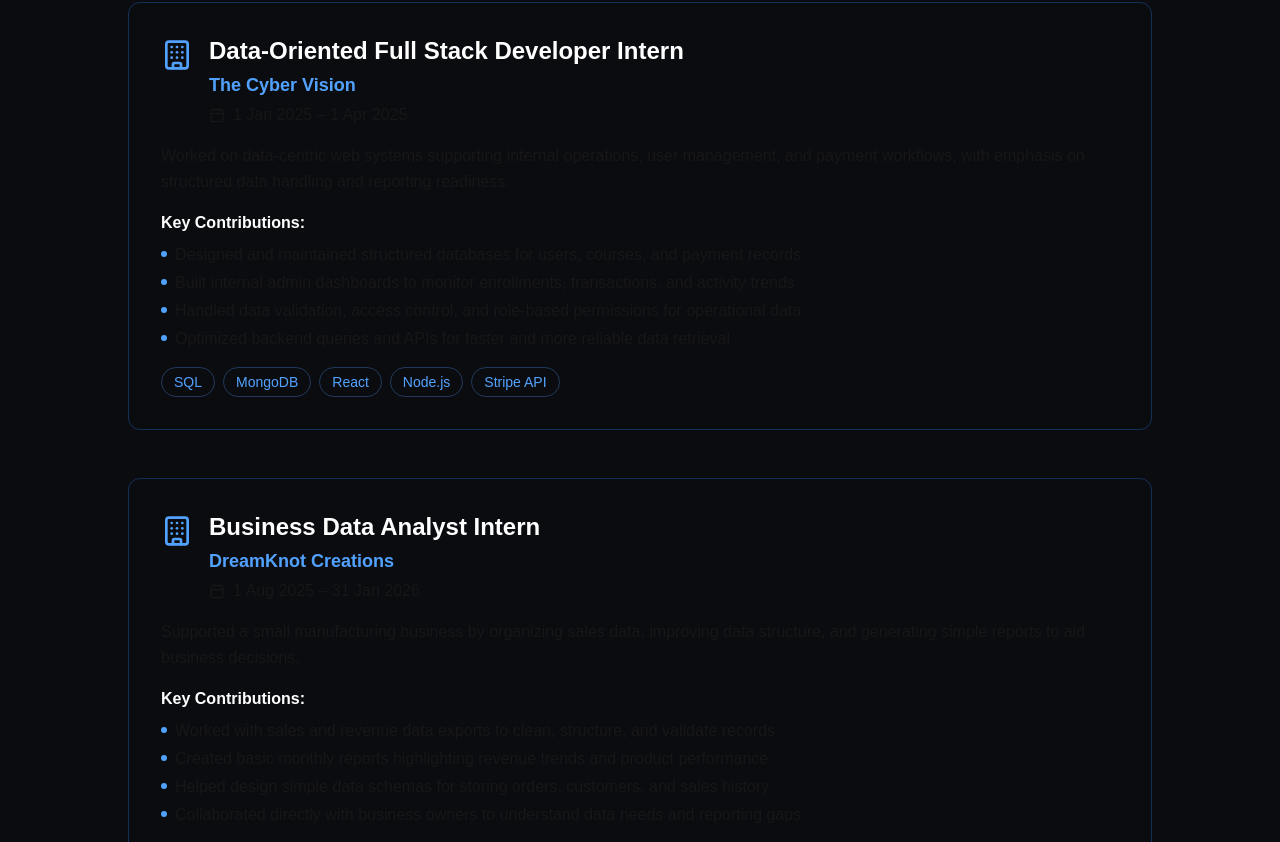
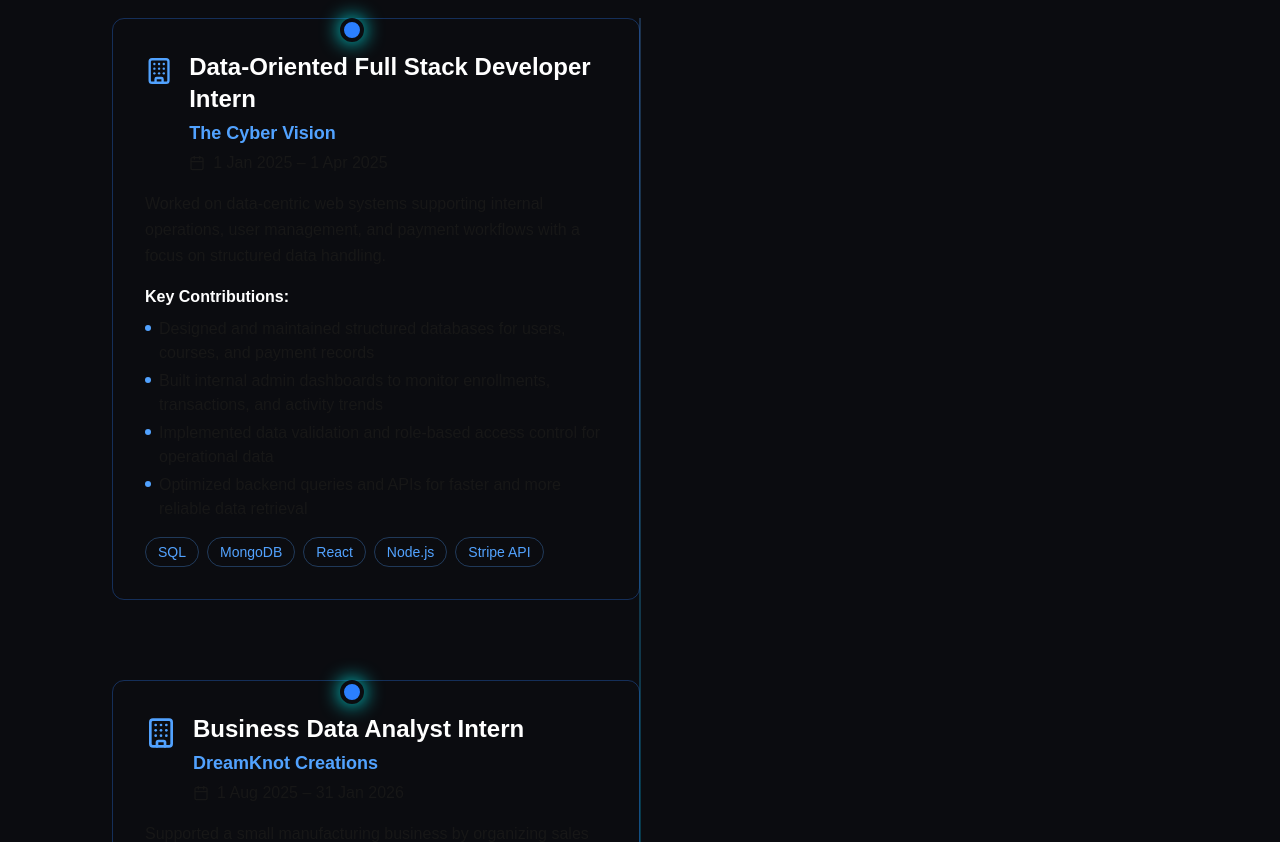
Before and after one commit to akshatChaudhary239/portfolio, a Next.js app: page / in a window 1280 px wide. Shown: the part 1958-2800 px from the top of the page. Built offline with nearby package versions, Linux system fonts and the light colour scheme.

Commit message:
"updated"

```diff
--- a/src/components/Experiencesection.tsx
+++ b/src/components/Experiencesection.tsx
@@ -14,11 +14,11 @@
       position: "Data-Oriented Full Stack Developer Intern",
       period: "1 Jan 2025 – 1 Apr 2025",
       description:
-        "Worked on data-centric web systems supporting internal operations, user management, and payment workflows, with emphasis on structured data handling and reporting readiness.",
+        "Worked on data-centric web systems supporting internal operations, user management, and payment workflows with a focus on structured data handling.",
       achievements: [
         "Designed and maintained structured databases for users, courses, and payment records",
         "Built internal admin dashboards to monitor enrollments, transactions, and activity trends",
-        "Handled data validation, access control, and role-based permissions for operational data",
+        "Implemented data validation and role-based access control for operational data",
         "Optimized backend queries and APIs for faster and more reliable data retrieval",
       ],
       tech: ["SQL", "MongoDB", "React", "Node.js", "Stripe API"],
@@ -28,43 +28,60 @@
       position: "Business Data Analyst Intern",
       period: "1 Aug 2025 – 31 Jan 2026",
       description:
-        "Supported a small manufacturing business by organizing sales data, improving data structure, and generating simple reports to aid business decisions.",
+        "Supported a small manufacturing business by organizing sales data, improving data structure, and generating simple reports to assist business decisions.",
       achievements: [
         "Worked with sales and revenue data exports to clean, structure, and validate records",
-        "Created basic monthly reports highlighting revenue trends and product performance",
-        "Helped design simple data schemas for storing orders, customers, and sales history",
-        "Collaborated directly with business owners to understand data needs and reporting gaps",
+        "Prepared basic monthly reports highlighting revenue trends and product performance",
+        "Designed simple schemas for storing orders, customers, and sales history",
+        "Collaborated with business owners to understand reporting needs and data gaps",
       ],
       tech: ["Excel", "Power BI", "SQL", "Python (Basics)"],
     },
   ];
 
   return (
-    <section className="py-24 px-6 bg-[#0b0c10]">
-      <div className="max-w-5xl mx-auto" ref={ref}>
+    <section className="py-24 px-6 bg-[#0b0c10] relative overflow-hidden">
+      <div className="max-w-6xl mx-auto" ref={ref}>
         {/* Header */}
         <motion.div
           initial={{ opacity: 0, y: 40 }}
           animate={isInView ? { opacity: 1, y: 0 } : {}}
           transition={{ duration: 0.8 }}
-          className="mb-16"
+          className="mb-20"
         >
           <h2 className="text-5xl font-bold mb-4 text-transparent bg-clip-text bg-gradient-to-r from-blue-400 to-cyan-400">
             Work Experience
           </h2>
           <p className="text-lg text-muted-foreground max-w-3xl leading-relaxed">
-            Hands-on experience working with real-world systems, business data, and operational reporting.
+            Experience working with real-world systems, structured data, and business reporting.
           </p>
         </motion.div>
 
-        <div className="space-y-12">
+        <div className="relative">
+          {/* Timeline Line */}
+          <div className="absolute left-1/2 transform -translate-x-1/2 top-0 bottom-0 w-px bg-gradient-to-b from-blue-400/50 to-cyan-400/50" />
+
           {experiences.map((exp, index) => (
             <motion.div
               key={exp.company}
-              initial={{ opacity: 0, y: 30 }}
-              whileInView={{ opacity: 1, y: 0 }}
+              initial={{ opacity: 0, x: -40 }}
+              whileInView={{ opacity: 1, x: 0 }}
               viewport={{ once: true, amount: 0.3 }}
-              transition={{ duration: 0.6, delay: index * 0.2 }}
+              transition={{ duration: 0.7, delay: index * 0.2 }}
+              className="relative mb-20 w-full md:w-1/2 pl-12"
+            >
+              {/* Timeline Dot */}
+              <motion.div
+                initial={{ scale: 0 }}
+                whileInView={{ scale: 1 }}
+                viewport={{ once: true }}
+                transition={{ duration: 0.4, delay: index * 0.2 + 0.1 }}
+                className="absolute left-1/2 transform -translate-x-1/2 w-6 h-6 bg-blue-500 rounded-full shadow-[0_0_20px_rgb(0,255,255)] border-4 border-[#0b0c10]"
+              />
+
+              {/* Card */}
+              <motion.div
+                whileHover={{ y: -4 }}
                 className="glass-frosted p-8 rounded-xl border border-blue-500/30 hover:border-cyan-400 hover:shadow-[0_0_25px_rgb(0,255,255)] transition-all duration-300"
               >
                 <div className="flex items-start gap-4 mb-4">
@@ -115,6 +132,7 @@
                   ))}
                 </div>
               </motion.div>
+            </motion.div>
           ))}
         </div>
       </div>
```
Lines whose indentation alone changed are shown as unchanged.
